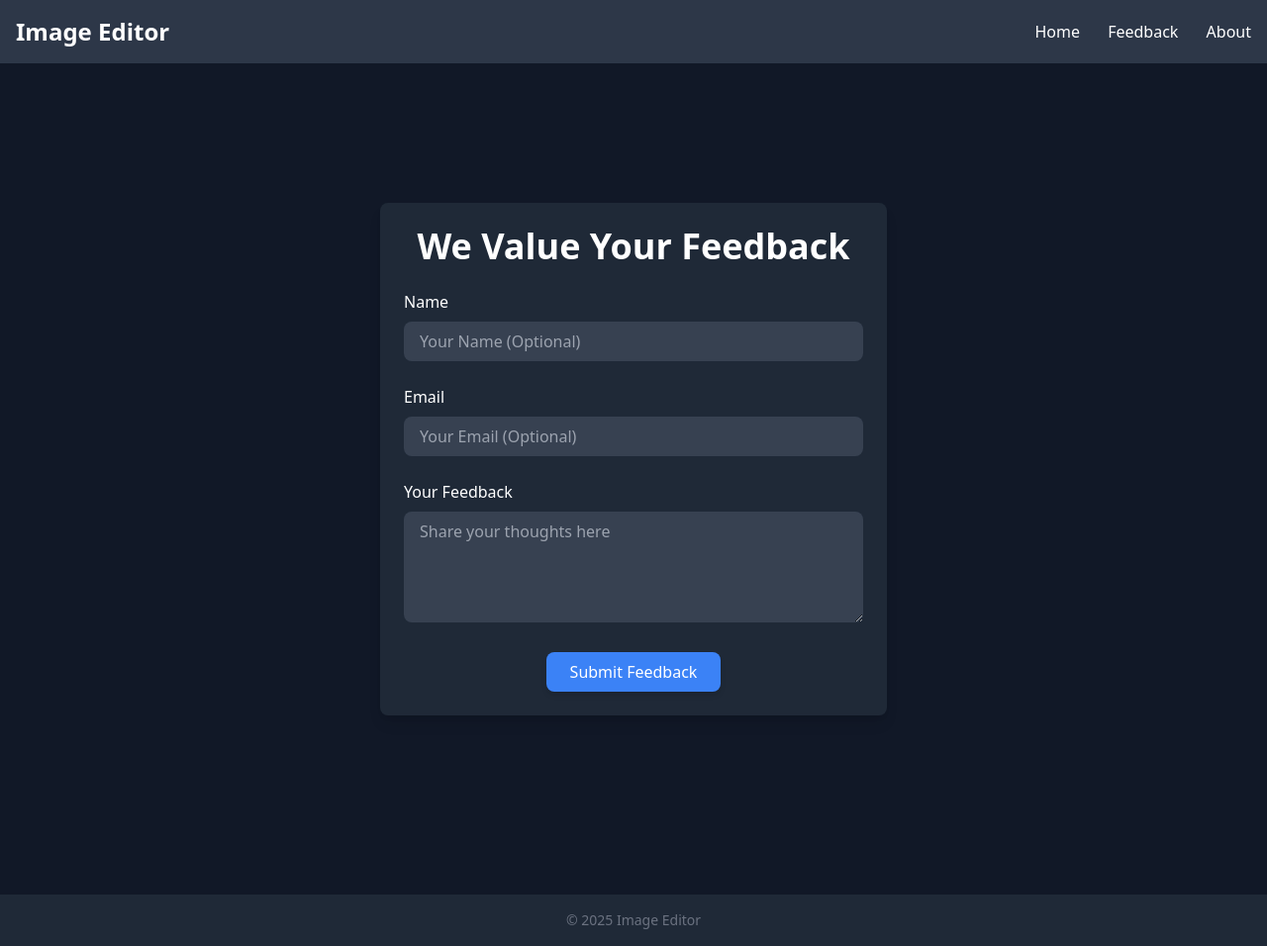
After one commit to Nikhil-2x/Image-editor, a Flask app: page /feedback in a window 1280 px wide. The commit adds this page. Shown: the whole page at 99% size. Run offline with Flask 3, Linux system fonts and the light colour scheme.

Commit message:
add some feature

```diff
--- a/app.py
+++ b/app.py
@@ -2,6 +2,17 @@ from flask import Flask, render_template, request, flash, redirect, url_for
 from werkzeug.utils import secure_filename
 import cv2
 import os
+import pymysql.cursors
+
+
+# MySQL Configuration using PyMySQL
+connection = pymysql.connect(
+    host='localhost',  # Replace with your database host
+    user='root',       # Replace with your database username
+    password='#Nick@178681',       # Replace with your database password
+    database='credentials',  # Replace with your database name
+    cursorclass=pymysql.cursors.DictCursor
+)
 
 # port = int(os.environ.get("PORT", 8080))
 
@@ -88,5 +99,79 @@ def edit():
 
     return render_template("index.html")
 
+@app.route("/settings", methods=["GET", "POST"])
+def settings():
+    # Example of default settings, you can load these from session or database
+    theme = 'light'  # Default theme
+    default_operation = 'cgray'  # Default operation
 
-#app.run(debug=False, host='0.0.0.0', port=port)
+    if request.method == "POST":
+        # Save the user's selected settings
+        theme = request.form.get('theme')
+        default_operation = request.form.get('default_operation')
+
+        # You can save these settings to a session or database here
+        flash("Settings saved successfully!")
+        return redirect(url_for("settings"))
+
+    return render_template("settings.html", theme=theme, default_operation=default_operation)
+
+@app.route("/contact", methods=["GET", "POST"])
+def contact():
+    if request.method == "POST":
+        name = request.form.get('name')
+        email = request.form.get('email')
+        message = request.form.get('message')
+
+        # Here you can send the email or store the feedback in a database
+        flash("Thank you for your feedback! We'll get back to you soon.")
+        return redirect(url_for('contact'))
+
+    return render_template("contact.html")
+
+
+@app.route('/feedback', methods=['GET', 'POST'])
+def feedback():
+    if request.method == 'POST':
+        # Get the form data
+        name = request.form['name']
+        email = request.form['email']
+        feedback_text = request.form['feedback']
+
+        # Check if feedback content is empty
+        if not feedback_text:
+            flash("Feedback cannot be blank. Please provide your input.", "error")
+            return redirect(url_for('feedback'))
+
+        # Insert the feedback into the database
+        try:
+            with connection.cursor() as cursor:
+                sql = "INSERT INTO feedback (name, email, feedback_text) VALUES (%s, %s, %s)"
+                cursor.execute(sql, (name, email, feedback_text))
+                connection.commit()
+        except Exception as e:
+            print(f"Error: {e}")
+            connection.rollback()
+
+        return redirect(url_for('feedback_received'))
+
+    return render_template('feedback.html')
+
+@app.route('/feedback_received')
+def feedback_received():
+    return render_template('feedback_received.html')
+
+@app.route('/admin/feedback')
+def view_feedback():
+    try:
+        with connection.cursor() as cursor:
+            cursor.execute("SELECT * FROM feedback ORDER BY created_at DESC")
+            feedback_data = cursor.fetchall()
+    except Exception as e:
+        print(f"Error: {e}")
+        feedback_data = []
+
+    return render_template('admin_feedback.html', feedback_data=feedback_data)
+
+
+app.run(debug=True, port=8080)
--- a/templates/base.html
+++ b/templates/base.html
@@ -15,6 +15,7 @@
             <a href="/" class="text-2xl font-semibold text-white">Image Editor</a>
             <div class="space-x-6">
                 <a href="/" class="hover:text-gray-400">Home</a>
+                <a href="/feedback" class="hover:text-gray-400 transition">Feedback</a>
                 <a href="/about" class="hover:text-gray-400">About</a>
             </div>
         </div>
--- /dev/null
+++ b/templates/feedback.html
@@ -0,0 +1,48 @@
+{% extends 'base.html' %}
+
+{% block content %}
+{% with messages = get_flashed_messages(with_categories=true) %}
+    {% if messages %}
+        <div class="container mx-auto mb-4">
+            {% for category, message in messages %}
+                <div class="flash-message bg-red-500 text-white py-2 px-4 rounded-lg mb-4">
+                    {{ message }}
+                </div>
+            {% endfor %}
+        </div>
+    {% endif %}
+{% endwith %}
+
+<div class="flex items-center justify-center min-h-screen bg-gray-900">
+    <div class="container mx-auto p-6 max-w-lg bg-gray-800 rounded-lg shadow-lg">
+        <h1 class="text-4xl text-center mb-6 font-bold text-white">We Value Your Feedback</h1>
+
+        <form action="{{ url_for('feedback') }}" method="POST">
+            <!-- Name -->
+            <div class="mb-6">
+                <label for="name" class="text-white block mb-2">Name</label>
+                <input type="text" id="name" name="name" class="form-input py-2 px-4 rounded-lg bg-gray-700 text-white w-full" placeholder="Your Name (Optional)">
+            </div>
+
+            <!-- Email -->
+            <div class="mb-6">
+                <label for="email" class="text-white block mb-2">Email</label>
+                <input type="email" id="email" name="email" class="form-input py-2 px-4 rounded-lg bg-gray-700 text-white w-full" placeholder="Your Email (Optional)">
+            </div>
+
+            <!-- Feedback -->
+            <div class="mb-6">
+                <label for="feedback" class="text-white block mb-2">Your Feedback</label>
+                <textarea id="feedback" name="feedback" class="form-input py-2 px-4 rounded-lg bg-gray-700 text-white w-full" rows="4" placeholder="Share your thoughts here"></textarea>
+            </div>
+
+            <!-- Submit Button -->
+            <div class="flex justify-center">
+                <button type="submit" class="bg-blue-500 text-white py-2 px-6 rounded-lg hover:bg-blue-600 shadow-md transform transition-transform duration-300 hover:scale-105">
+                    Submit Feedback
+                </button>
+            </div>
+        </form>
+    </div>
+</div>
+{% endblock %}
```
Also changed, not shown: templates/about.html (+13 -6 lines), templates/admin_feedback.html (added, +28 -0 lines), templates/feedback_received.html (added, +12 -0 lines), static/styles/style.css (line endings or trailing spaces).
